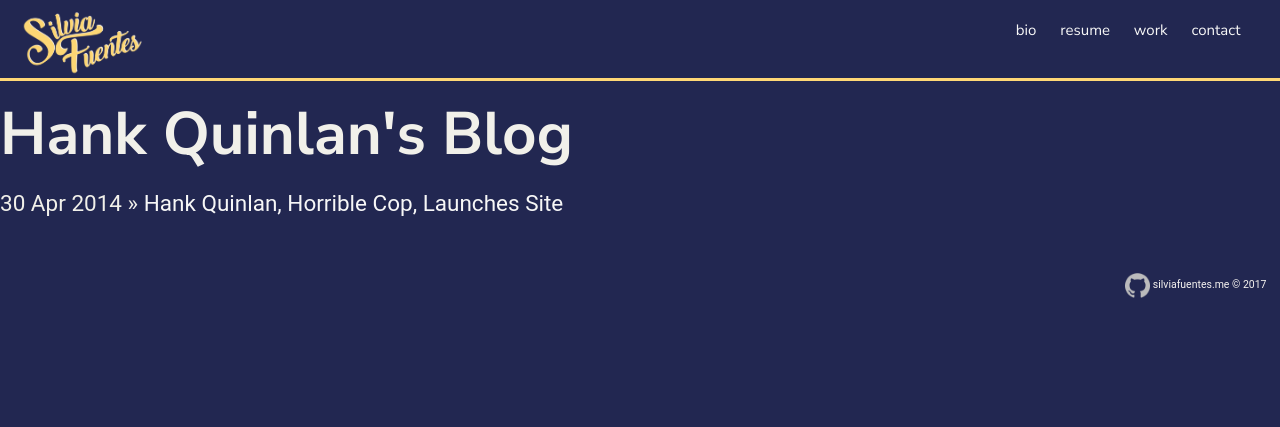
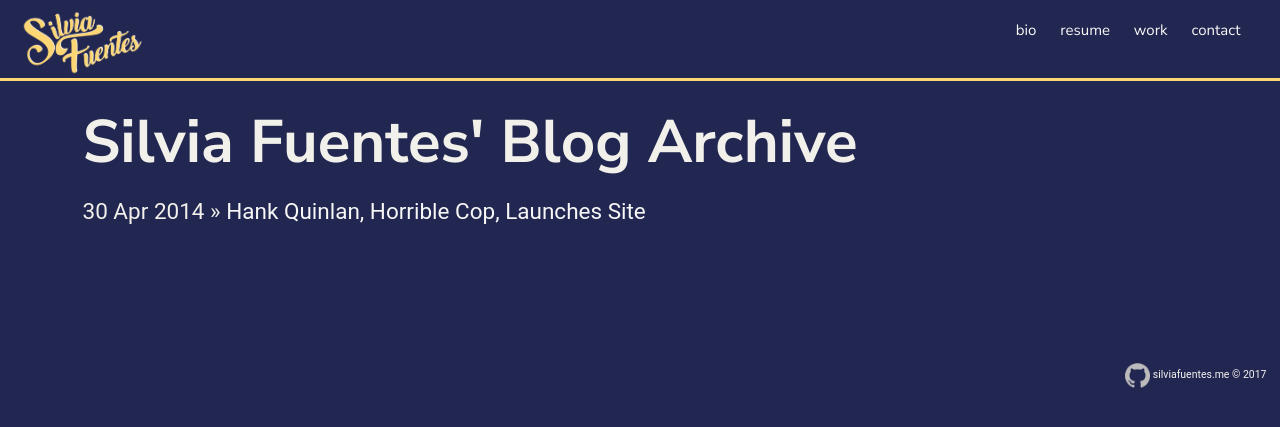
Before and after one commit to silviafuen/silviafuen.github.io, a Jekyll site: the page built from blog/index.html, in a window 1280 px wide. Shown: the top 427 px of the page. Built offline with Jekyll 4.4.1, drawn with Linux system fonts in a browser that asks for light colours.

Commit message:
blog archive index updated

```diff
--- a/blog/index.html
+++ b/blog/index.html
@@ -1,7 +1,8 @@
 ---
 layout: default
-title: Hank Quinlan's Blog
+title: Silvia Fuentes' Blog Archive
 ---
+<div class="container">
 	<h1>{{ page.title }}</h1>
 	<ul class="posts">
 
@@ -9,3 +10,4 @@ title: Hank Quinlan's Blog
 	    <li><span>{{ post.date | date_to_string }}</span> » <a href="{{ post.url }}" title="{{ post.title }}">{{ post.title }}</a></li>
 	  {% endfor %}
 	</ul>
+</div>
```
